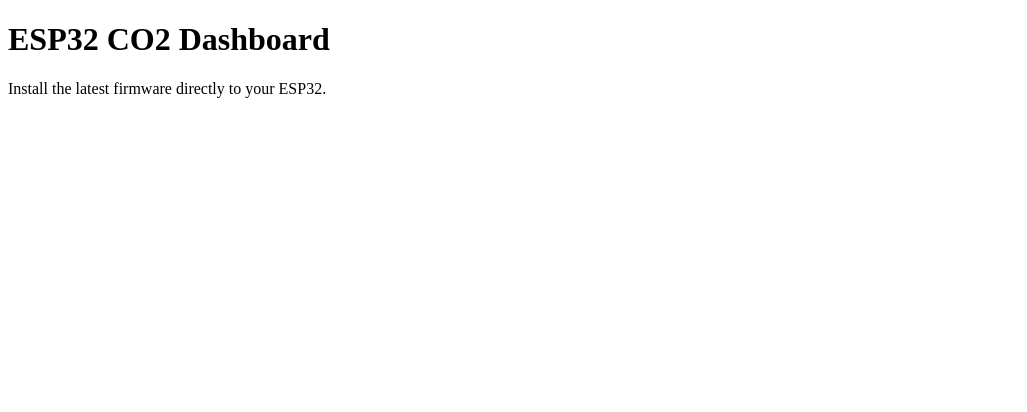
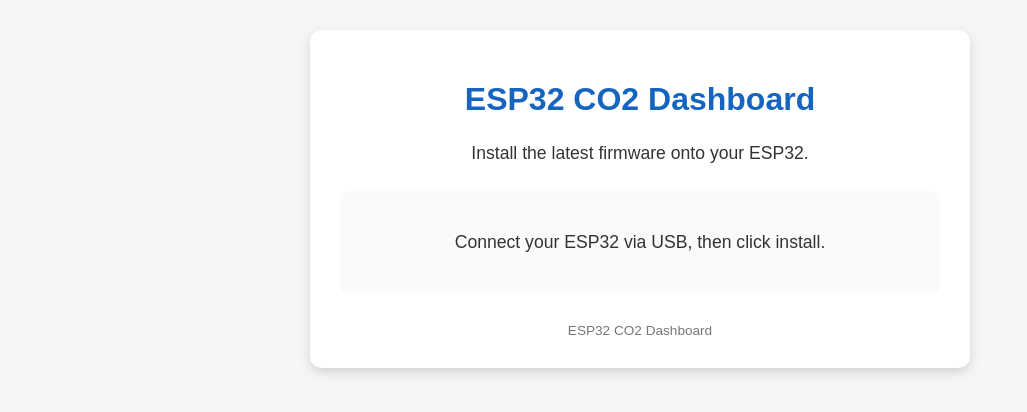
Before and after one commit to HenrysCat/HenrysCat.github.io, a plain HTML site: page ESP32-CO2-Dashboard/index.html in a window 1280 px wide. Shown: the whole page, without its empty margins (0-1027 px from the left). Drawn offline with Linux system fonts and the light colour scheme.

Commit message:
Update installation instructions and add button

```diff
--- a/ESP32-CO2-Dashboard/index.html
+++ b/ESP32-CO2-Dashboard/index.html
@@ -2,18 +2,35 @@
 <html>
 <head>
 <title>ESP32 CO2 Dashboard Flasher</title>
+<link rel="stylesheet" href="../style.css">
 </head>
 
 <body>
 
+<div class="container">
+
 <h1>ESP32 CO2 Dashboard</h1>
 
 <p>
-Install the latest firmware directly to your ESP32.
+Install the latest firmware onto your ESP32.
+</p>
+
+<div class="card">
+
+<p>
+Connect your ESP32 via USB, then click install.
 </p>
 
 <esp-web-install-button manifest="manifest.json">
 </esp-web-install-button>
+
+</div>
+
+<footer>
+ESP32 CO2 Dashboard
+</footer>
+
+</div>
 
 <script type="module"
 src="https://unpkg.com/esp-web-tools@10/dist/web/install-button.js?module">
```
